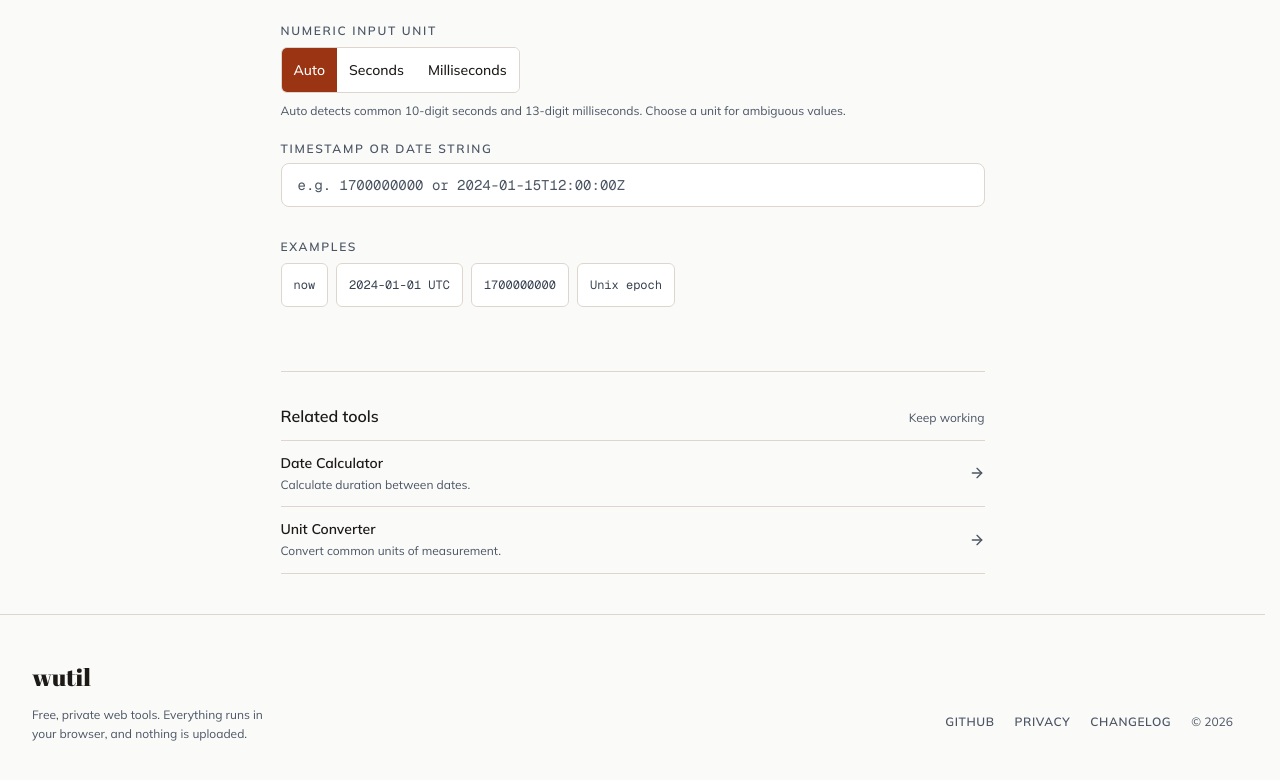
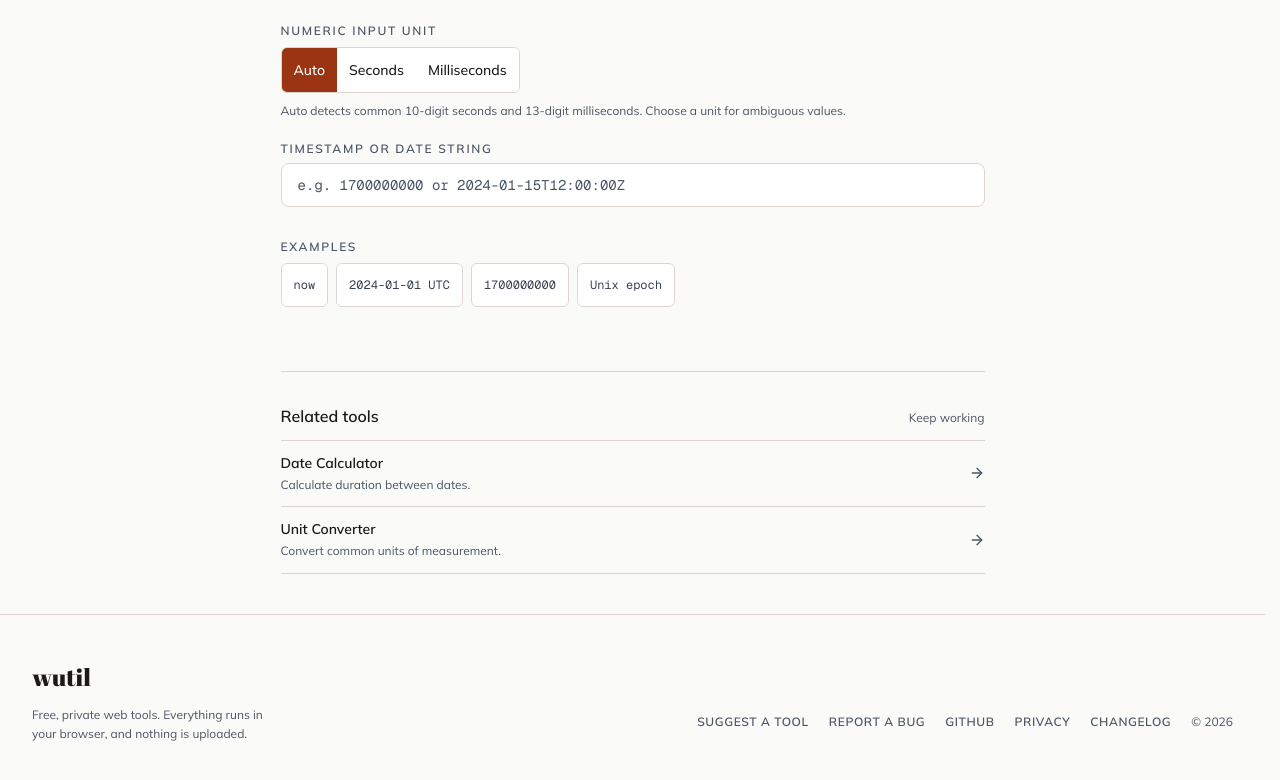
Before and after one commit to m1ngsama/wutil, a Next.js app: page /tools/timestamp in a window 1280 px wide. Shown: the part 443-1223 px from the top of the page. Built offline with nearby package versions, Linux system fonts and the light colour scheme.

Commit message:
feat: add 404 page and feedback links

```diff
--- /dev/null
+++ b/src/app/not-found.tsx
@@ -0,0 +1,28 @@
+import Link from 'next/link';
+import { ArrowRight, SearchX } from 'lucide-react';
+
+export default function NotFound() {
+  return (
+    <div className="mx-auto flex min-h-[60dvh] max-w-3xl items-center px-4 py-16 sm:px-6 lg:px-8">
+      <div className="w-full border-y border-edge py-12 sm:py-16">
+        <SearchX aria-hidden="true" className="mb-6 h-8 w-8 text-accent" strokeWidth={1.5} />
+        <p className="mb-3 text-xs font-semibold uppercase tracking-[0.18em] text-ink-3">
+          404 · Page not found
+        </p>
+        <h1 className="font-display text-4xl leading-none text-ink sm:text-5xl">
+          That tool is not here.
+        </h1>
+        <p className="mt-4 max-w-[50ch] text-base leading-relaxed text-ink-2">
+          The address may have changed, or the tool may not exist yet. Return to the directory and search by name or task.
+        </p>
+        <Link
+          href="/"
+          className="mt-7 inline-flex min-h-11 items-center gap-2 rounded-lg bg-accent px-4 text-sm font-semibold text-accent-fg transition-colors hover:bg-accent-hover focus-visible:outline-none focus-visible:ring-2 focus-visible:ring-[var(--w-ring)] focus-visible:ring-offset-2 focus-visible:ring-offset-canvas"
+        >
+          Browse all tools
+          <ArrowRight aria-hidden="true" className="h-4 w-4" />
+        </Link>
+      </div>
+    </div>
+  );
+}
--- a/src/components/Footer.tsx
+++ b/src/components/Footer.tsx
@@ -1,4 +1,8 @@
 import Link from 'next/link';
+
+const GITHUB_ISSUE_URL = 'https://github.com/m1ngsama/wutil/issues/new';
+const SUGGEST_TOOL_URL = `${GITHUB_ISSUE_URL}?title=${encodeURIComponent('Tool request: ')}&body=${encodeURIComponent('What should the tool do?\n\nExample input and expected output:\n\nWhy is browser-only processing useful here?\n')}`;
+const REPORT_BUG_URL = `${GITHUB_ISSUE_URL}?title=${encodeURIComponent('Bug: ')}&body=${encodeURIComponent('What happened?\n\nSteps to reproduce:\n1. \n2. \n\nExpected result:\n\nBrowser and device:\n')}`;
 
 export default function Footer() {
   return (
@@ -19,6 +23,22 @@ export default function Footer() {
           </div>
 
           <div className="flex flex-wrap items-center gap-x-4 gap-y-1 sm:gap-5">
+            <a
+              href={SUGGEST_TOOL_URL}
+              target="_blank"
+              rel="noreferrer"
+              className="inline-flex min-h-11 items-center rounded-sm text-xs font-semibold uppercase tracking-wider text-ink-3 transition-colors hover:text-ink focus-visible:outline-none focus-visible:ring-2 focus-visible:ring-[var(--w-ring)] focus-visible:ring-offset-2 focus-visible:ring-offset-canvas fine-pointer:min-h-0"
+            >
+              Suggest a tool
+            </a>
+            <a
+              href={REPORT_BUG_URL}
+              target="_blank"
+              rel="noreferrer"
+              className="inline-flex min-h-11 items-center rounded-sm text-xs font-semibold uppercase tracking-wider text-ink-3 transition-colors hover:text-ink focus-visible:outline-none focus-visible:ring-2 focus-visible:ring-[var(--w-ring)] focus-visible:ring-offset-2 focus-visible:ring-offset-canvas fine-pointer:min-h-0"
+            >
+              Report a bug
+            </a>
             <a
               href="https://github.com/m1ngsama/wutil"
               target="_blank"
```
